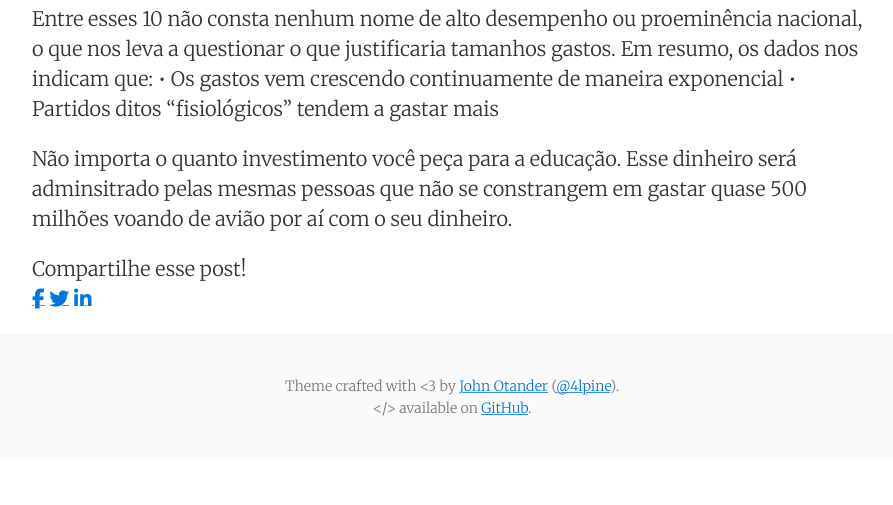
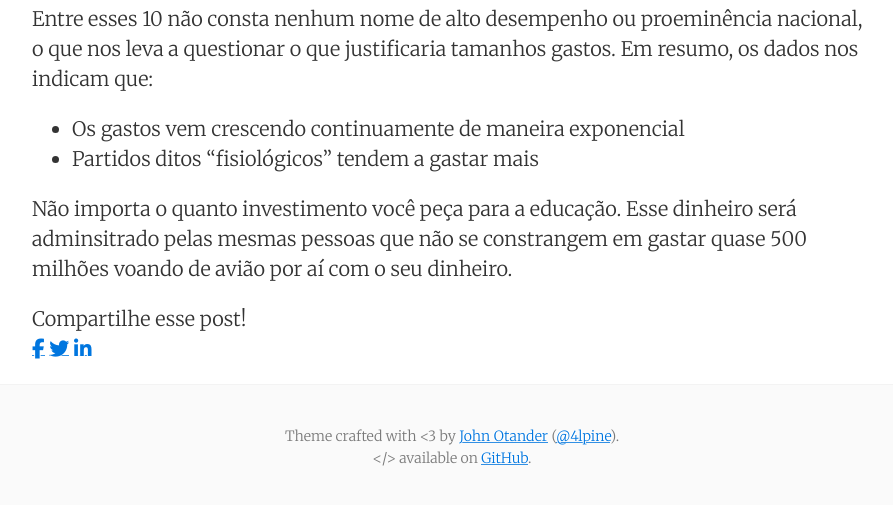
Before and after one commit to politidados/politidados.github.io, a Jekyll site: the page built from _posts/2018-06-10-reembolso.md, in a window 1280 px wide and 900 px high, scrolled down 7024 px, cut to the strip 390-895 px from the top of the window. Shown: the whole strip, without its empty margins (188-1081 px from the left). Built offline with Jekyll 4.4.1, drawn with Linux system fonts in a browser that asks for light colours; nearby versions of some CDN libraries; before the commit the page ends 7874 px from its top, so only the background shows below that.

Commit message:
conserto lista

```diff
--- a/_posts/2018-06-10-reembolso.md
+++ b/_posts/2018-06-10-reembolso.md
@@ -51,7 +51,7 @@ width="645" height="955"></iframe>
 
 Entre esses 10 não consta nenhum nome de alto desempenho ou proeminência nacional, o que nos leva a questionar o que justificaria tamanhos gastos.
 Em resumo, os dados nos indicam que:
-•	Os gastos vem crescendo continuamente de maneira exponencial
-•	Partidos ditos “fisiológicos” tendem a gastar mais
+*	Os gastos vem crescendo continuamente de maneira exponencial
+*	Partidos ditos “fisiológicos” tendem a gastar mais
 
 Não importa o quanto investimento você peça para a educação. Esse dinheiro será adminsitrado pelas mesmas pessoas que não se constrangem em gastar quase 500 milhões voando de avião por aí com o seu dinheiro.
```
